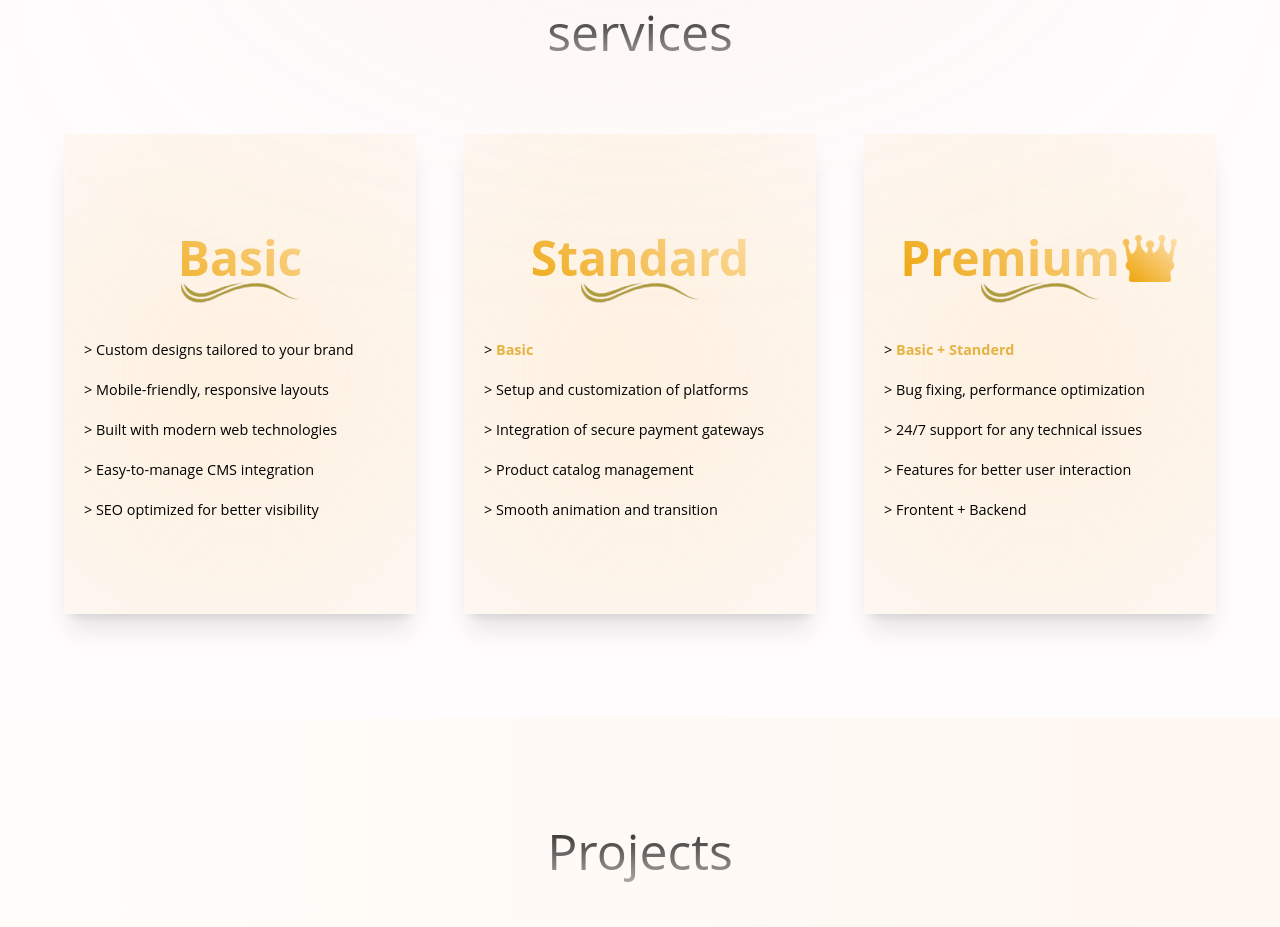
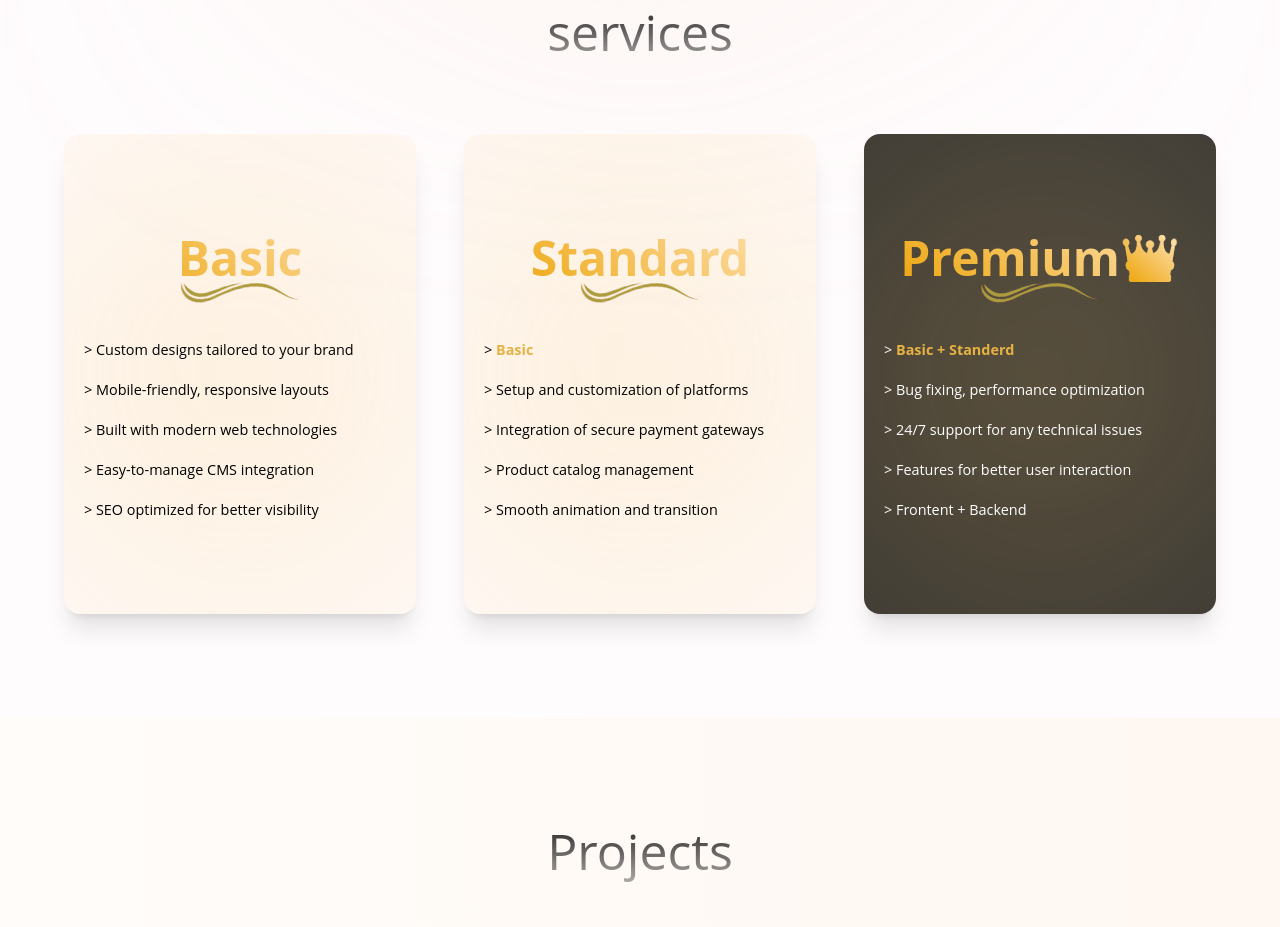
Before and after one commit to rakib00-dev/im-rakib, a Next.js app: page / in a window 1280 px wide. Shown: the part 2900-3827 px from the top of the page. Built offline with nearby package versions, Linux system fonts and the light colour scheme.

Commit message:
updated the portfolio services card

```diff
--- a/src/Components/Card.jsx
+++ b/src/Components/Card.jsx
@@ -1,12 +1,21 @@
-const Card = ({ title = 'Card title', price = 30, crown, children }) => {
+const Card = ({
+  title = "Card title",
+  price = 30,
+  crown,
+  children,
+  CardClass,
+  listClass,
+}) => {
   return (
-    <div className="card w-[19rem] h-[30rem] scale-90 shadow-xl text-black relative flex justify-center items-center overflow-hidden min-[425px]:scale-100 min-[425px]:w-[22rem]">
+    <div
+      className={`card w-[19rem] h-[30rem] scale-90 shadow-xl text-black relative flex justify-center items-center overflow-hidden min-[425px]:scale-100 min-[425px]:w-[22rem] ${CardClass} rounded-2xl`}
+    >
       {/* h-[25rem] */}
       <div
         className=" h-60 w-60 blur-[180px] absolute"
         style={{
           background:
-            'linear-gradient(41deg,rgb(236, 161, 0) 0%,rgb(255, 229, 190) 100%)',
+            "linear-gradient(41deg,rgb(236, 161, 0) 0%,rgb(255, 229, 190) 100%)",
         }}
       ></div>
 
@@ -16,8 +25,8 @@ const Card = ({ title = 'Card title', price = 30, crown, children }) => {
           className="card-title flex justify-center items-center font-bold text-transparent  bg-clip-text relative mb-12 mt-4 w-full text-3xl md:text-4xl xl:text-5xl"
           style={{
             background:
-              'linear-gradient(41deg,rgb(236, 161, 0) 0%,rgb(255, 229, 190) 100%) ',
-            backgroundClip: 'text',
+              "linear-gradient(41deg,rgb(236, 161, 0) 0%,rgb(255, 229, 190) 100%) ",
+            backgroundClip: "text",
           }}
         >
           {title}
@@ -25,12 +34,12 @@ const Card = ({ title = 'Card title', price = 30, crown, children }) => {
             className="font-bold text-transparent bg-[linear-gradient(41deg,_rgb(168_43_55)_0%,_rgb(255_208_190)_100%)] bg-clip-text"
             style={{
               background:
-                'linear-gradient(41deg,rgb(236, 161, 0) 0%,rgb(255, 229, 190) 100%) ',
-              backgroundClip: 'text',
+                "linear-gradient(41deg,rgb(236, 161, 0) 0%,rgb(255, 229, 190) 100%) ",
+              backgroundClip: "text",
             }}
           >
             {crown}
-          </span>{' '}
+          </span>{" "}
           <img
             loading="lazy"
             src="./images/services/curve.png"
@@ -38,12 +47,14 @@ const Card = ({ title = 'Card title', price = 30, crown, children }) => {
             className="absolute bottom-[-2.5rem] h-[3.8rem] "
             style={{
               filter:
-                'invert(91%) sepia(77%) saturate(4921%) hue-rotate(333deg) brightness(77%) contrast(66%)',
-              transform: 'rotate(-8deg)',
+                "invert(91%) sepia(77%) saturate(4921%) hue-rotate(333deg) brightness(77%) contrast(66%)",
+              transform: "rotate(-8deg)",
             }}
           />
         </h2>
-        <ul className=" p-2 flex justify-center flex-col items-start leading-[2.5rem] text-[.9rem] ml-5 md:*text-[1rem] xl:p-0">
+        <ul
+          className={`p-2 flex justify-center flex-col items-start leading-10 text-[.9rem] ml-5 md:*text-[1rem] xl:p-0 ${listClass}`}
+        >
           {children}
         </ul>
       </div>
--- a/src/Components/Services.jsx
+++ b/src/Components/Services.jsx
@@ -47,7 +47,13 @@ const Services = () => {
             </Card>
 
             {/* card3 */}
-            <Card title="Premium" crown={"👑"} price={200}>
+            <Card
+              title="Premium"
+              crown={"👑"}
+              price={200}
+              CardClass={"!bg-black/80"}
+              listClass={"text-white"}
+            >
               <li className="text-start">
                 {">"}{" "}
                 <span className="text-[#e6b243] font-bold">
```
